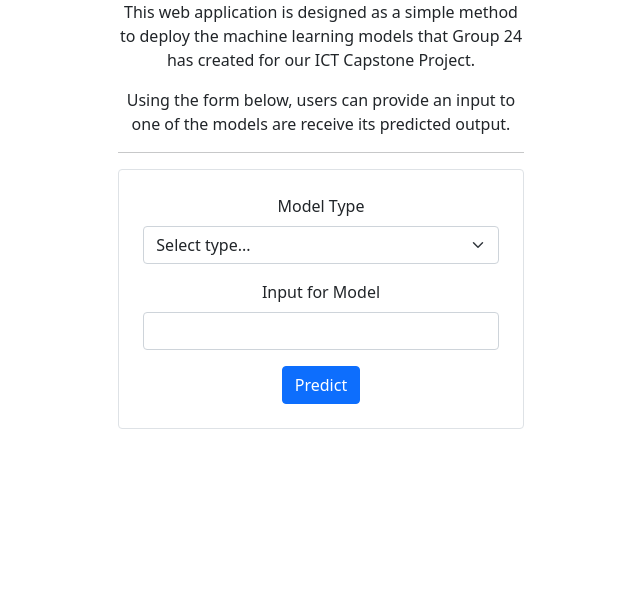
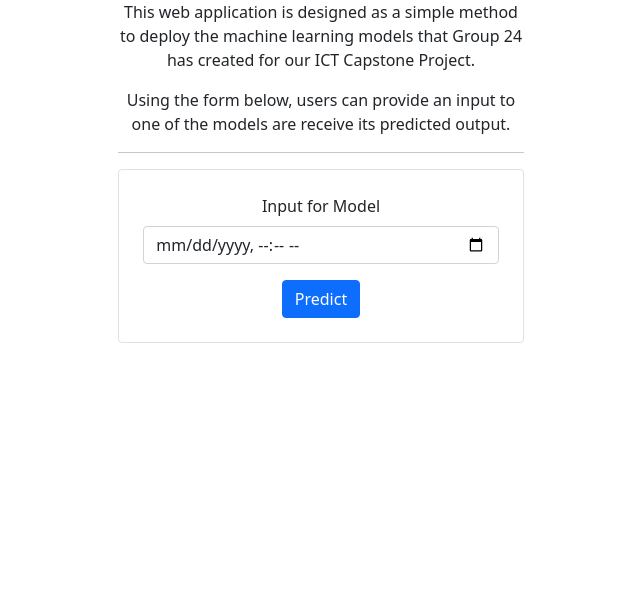
Before and after one commit to MrDegglan/9785-crypto-ml, a Python web app: template templates/index.html in a window 1280 px wide. Shown: the part 157-747 px from the top of the page, without its empty margins (319-959 px from the left). Run offline with Jinja, Linux system fonts and the light colour scheme; the template is opened without the code that fills it, so the values that code supplies are empty.

Commit message:
jank commit

```diff
--- a/templates/index.html
+++ b/templates/index.html
@@ -37,16 +37,8 @@
 
             <form class="border rounded" style="padding: 1.5em;" action="/predict" method="post">
                 <div class="mb-3">
-                    <label for="model" class="form-label">Model Type</label>
-                    <select id="model" name="model" class="form-select">
-                        <option value="default" selected>Select type...</option>
-                        <option value="lstm">LSTM-based model</option>
-                        <option value="gru">GRU-based model</option>
-                    </select>
-                </div>
-                <div class="mb-3">
                     <label for="input" class="form-label">Input for Model</label>
-                    <input type="text" id="input" name="input" class="form-control"/>
+                    <input type="datetime-local" id="input" name="input" class="form-control"/>
                 </div>
 
                 <button type="submit" class="btn btn-primary">Predict</button>
```
Also changed, not shown: app.py (+12 -2 lines).
